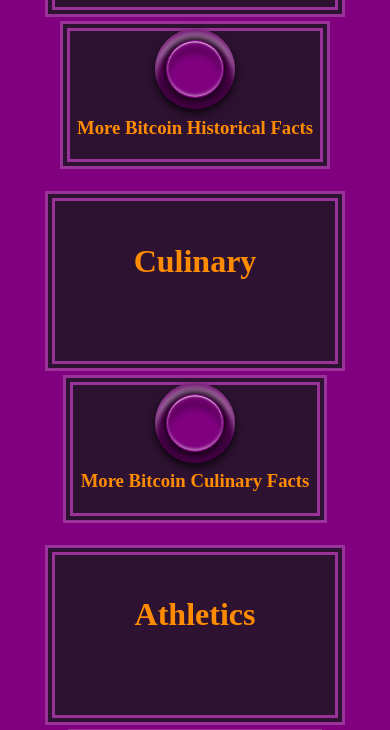
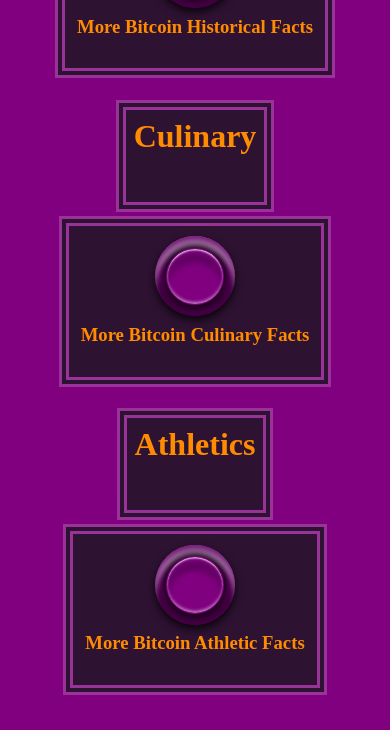
Before and after one commit to ttooccooll/Bitcoin-Facts, a plain HTML site: page index.html in a window 390 px wide. Shown: the part 637-1367 px from the top of the page. Drawn offline with Linux system fonts and the light colour scheme; no server answers.

Commit message:
cellular

```diff
--- a/styles.css
+++ b/styles.css
@@ -156,3 +156,21 @@
     transition: opacity 0.5s;
     overflow: visible;
 }
+
+@media only screen and (max-width: 580px) {
+  .yep {
+    width: 90%;
+    height: auto;
+    width: auto;
+    padding: 2%;
+  }
+  .button-container {
+    padding-top: 3%;
+    height: auto;
+    width: auto;
+    padding: 12px;
+  }
+  button.purple {
+    margin-top: 10px;
+  }
+}
```
